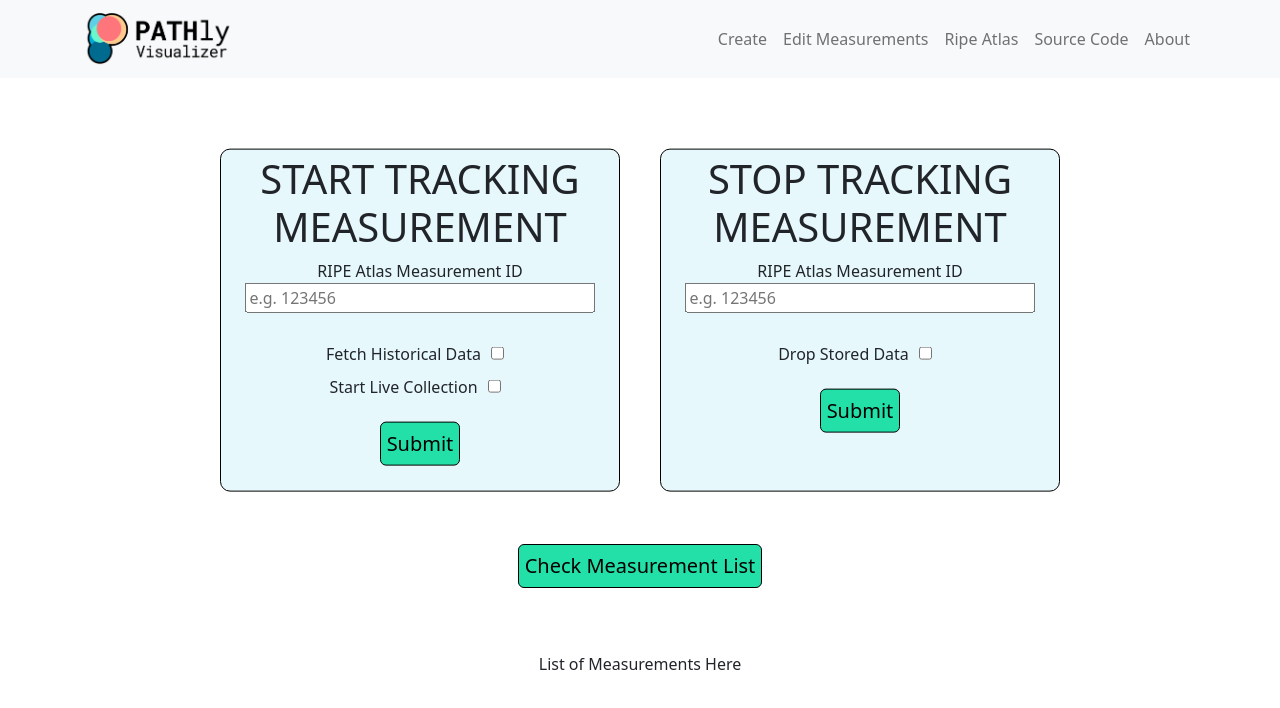
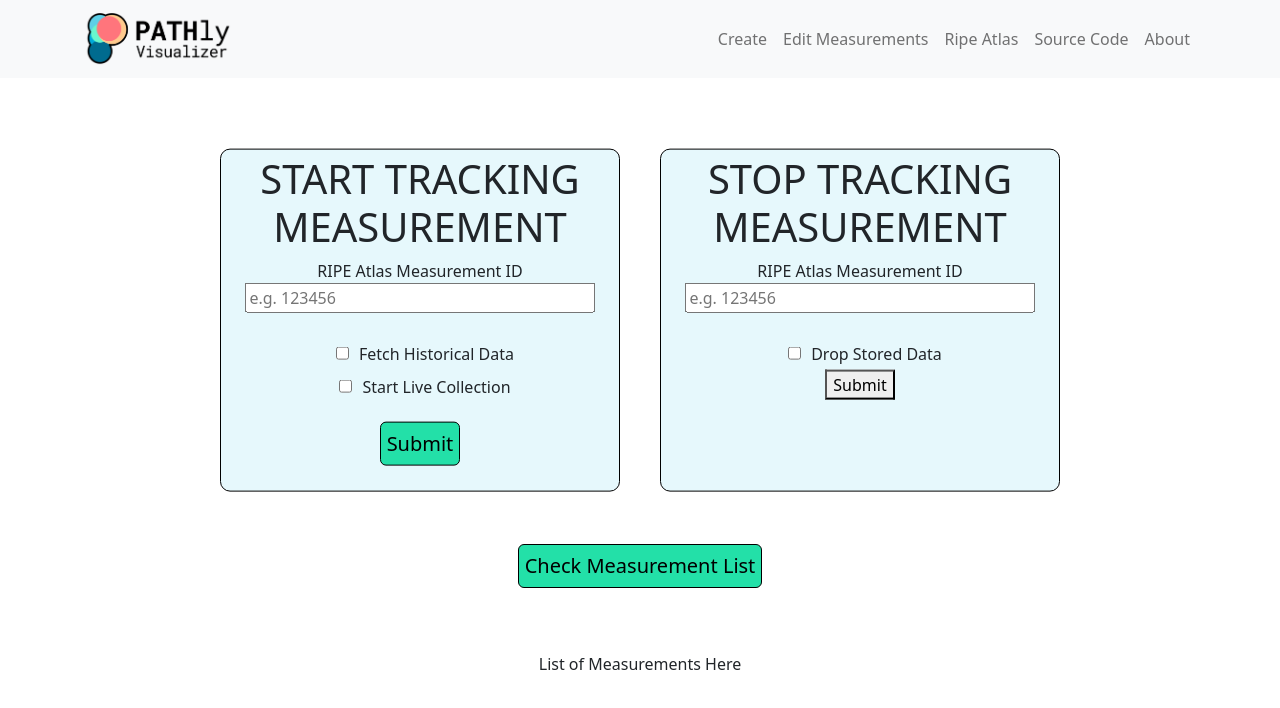
Before and after one commit to fastly/pathly_visualizer, a React (Create React App) app in the folder frontend/: page /edit in a window 1280 px wide. Shown: the top 708 px of the page. Built offline with nearby package versions, Linux system fonts and the light colour scheme.

Commit message:
more cosmetic stuff as requested

```diff
--- a/frontend/src/components/EditMeasurements.jsx
+++ b/frontend/src/components/EditMeasurements.jsx
@@ -95,29 +95,32 @@ function EditMeasurements() {
         <div className="editMeasurements">
             <div className="formDiv">
                 <form onSubmit={startMeasurement}>
-                    <h1>START TRACKING MEASUREMENT</h1>
+                    <h1 className="boxTitle">START TRACKING MEASUREMENT</h1>
                     <label for="atlasMeasurementId">RIPE Atlas Measurement ID</label>
                     <input name="atlasMeasurementId" placeholder="e.g. 123456" style={{width: "90%"}} required></input>
                     <br/><br/>
+                    <input name="loadHistory" type={"checkbox"} style={{margin: 10}}></input>
                     <label for="loadHistory">Fetch Historical Data</label>
-                    <input name="loadHistory" type={"checkbox"} style={{margin: 10}}></input>
+
                     <br/>
+                    <input name="startLiveCollection" type={"checkbox"} style={{margin: 10}}></input>
                     <label for="startLiveCollection">Start Live Collection</label>
-                    <input name="startLiveCollection" type={"checkbox"} style={{margin: 10}}></input>
+
                     <br/>
                     <button className="submitForm" type="submit">Submit</button>
                 </form>
             </div>
             <div className="formDiv">
                 <form onSubmit={stopMeasurement}>
-                    <h1>STOP TRACKING MEASUREMENT</h1>
+                    <h1 className="boxTitle">STOP TRACKING MEASUREMENT</h1>
                     <label for="atlasMeasurementId">RIPE Atlas Measurement ID</label>
                     <input name="atlasMeasurementId" placeholder="e.g. 123456" style={{width: "90%"}} required></input>
                     <br/><br/>
+                    <input name="dropStoredData" type={"checkbox"} style={{margin: 10}}></input>
                     <label for="dropStoredData">Drop Stored Data</label>
-                    <input name="dropStoredData" type={"checkbox"} style={{margin: 10}}></input>
+
                     <br/>
-                    <button className="submitForm" type="submit">Submit</button>
+                    <button className="submitFormMeasurement" type="submit">Submit</button>
                 </form>
             </div>
         </div>
```
